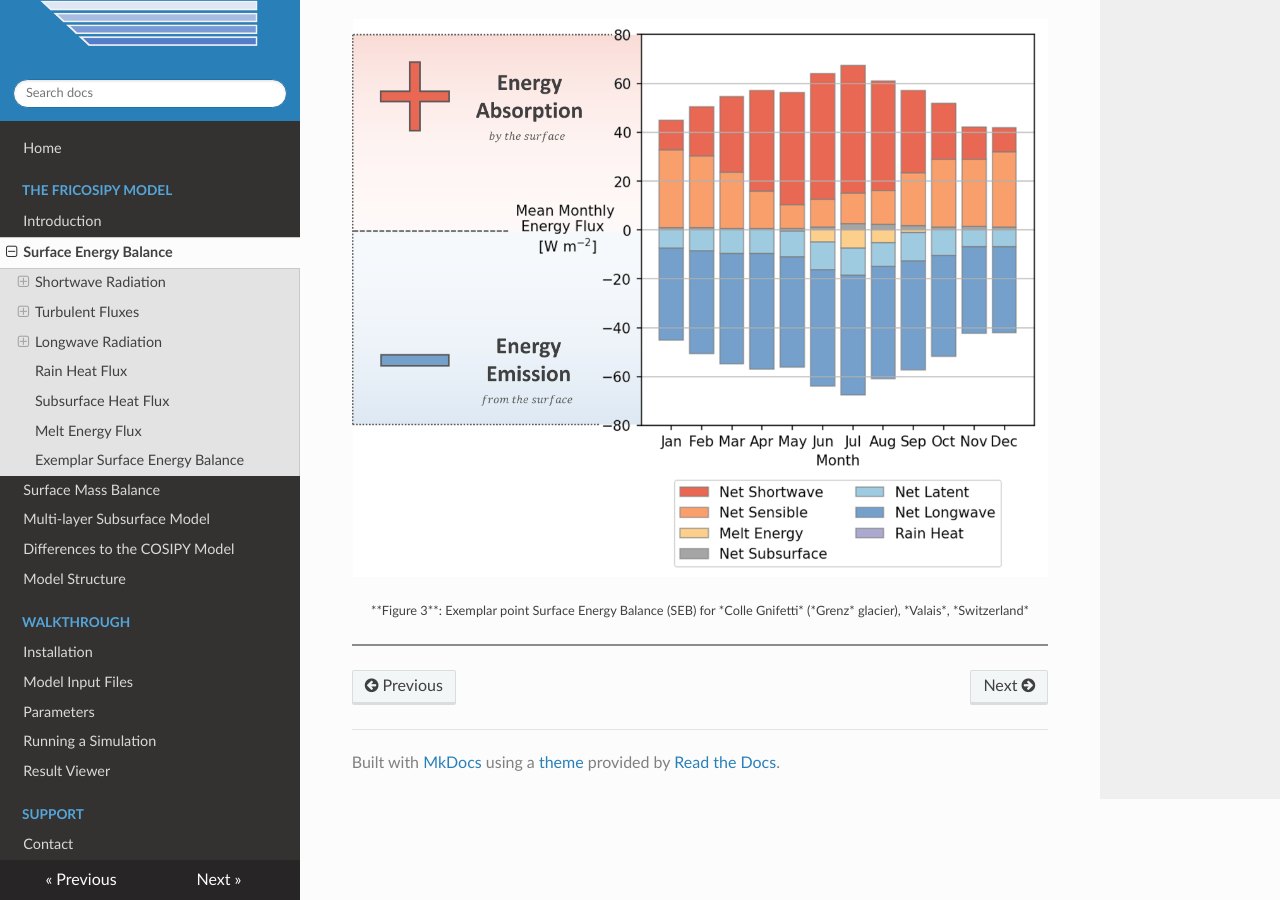
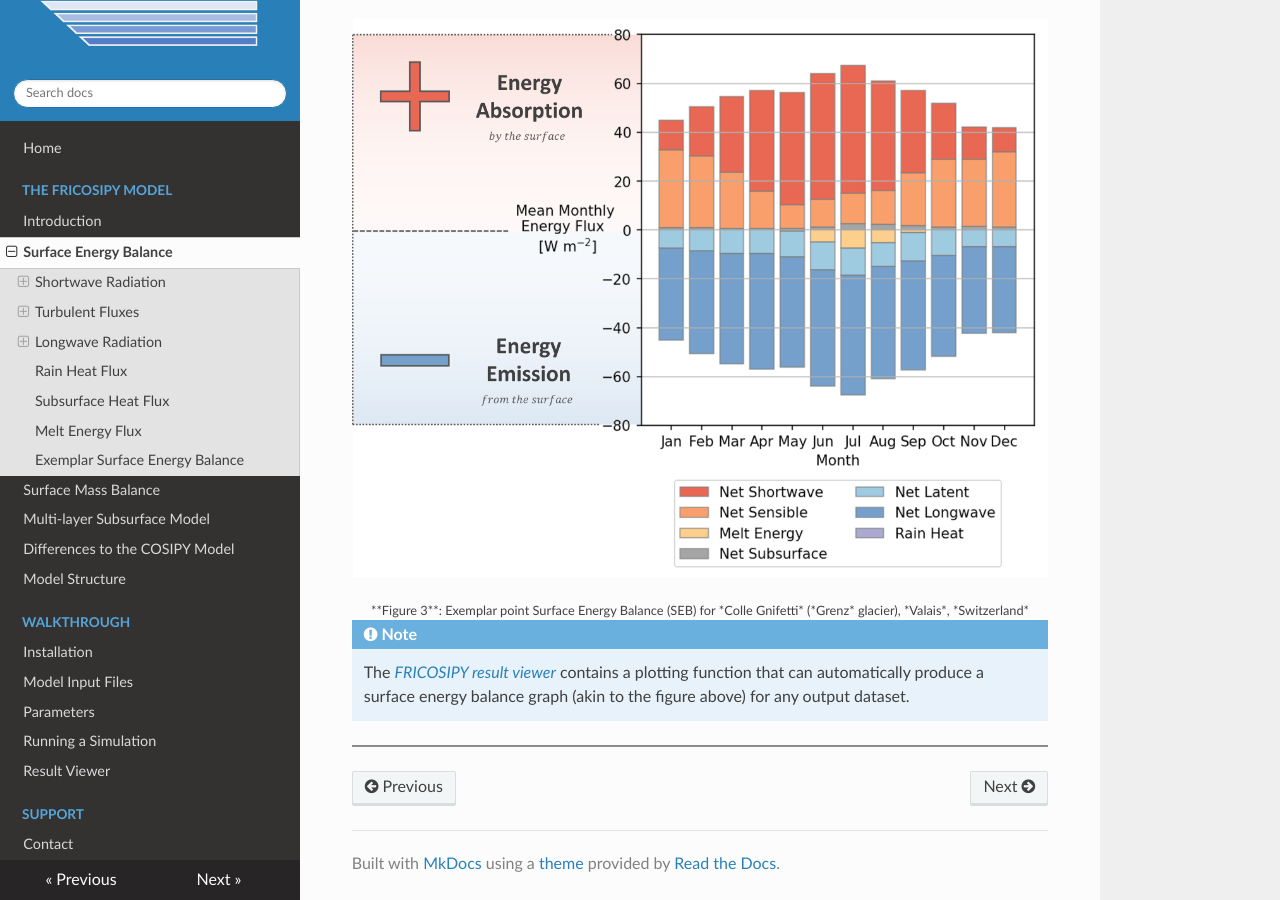
Before and after one commit to MarcusGastaldello/FRICOSIPY, an MkDocs documentation site: the page built from docs/surface_energy_balance.md, in a window 1280 px wide and 900 px high, scrolled down 7566 px. Built offline with MkDocs 1.6.1, drawn with Linux system fonts in a browser that asks for light colours.

Commit message:
Update surface_energy_balance.md

```diff
--- a/docs/surface_energy_balance.md
+++ b/docs/surface_energy_balance.md
@@ -408,6 +408,10 @@
 
 <center><small> **Figure 3**: Exemplar point Surface Energy Balance (SEB) for *Colle Gnifetti* (*Grenz* glacier), *Valais*, *Switzerland* </small></center>
 
+!!! note
+
+    The [*FRICOSIPY result viewer*](result_viewer.md) contains a plotting function that can automatically produce a surface energy balance graph (akin to the figure above) for any output dataset.
+
 <hr style="height:2px; background-color:#8b8b8b; border:none;" />
 
 <script type="text/javascript">
```
